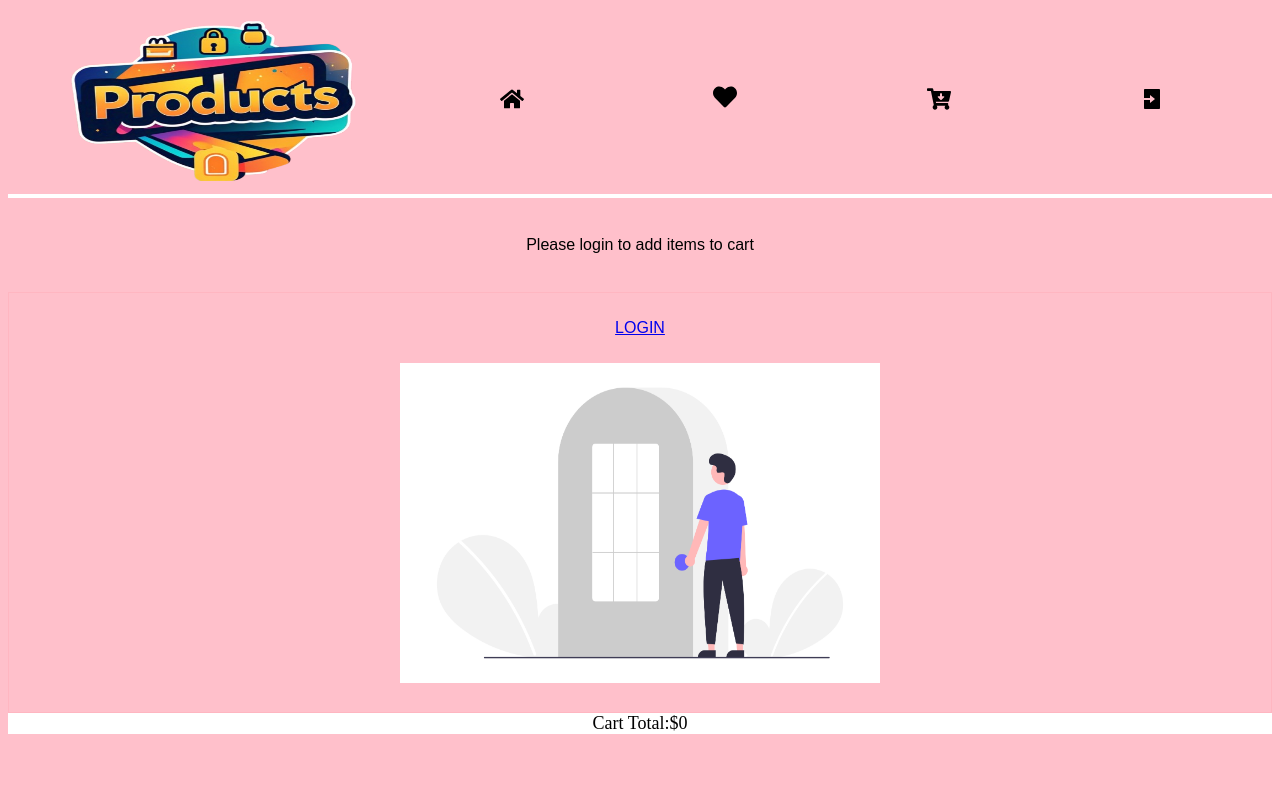
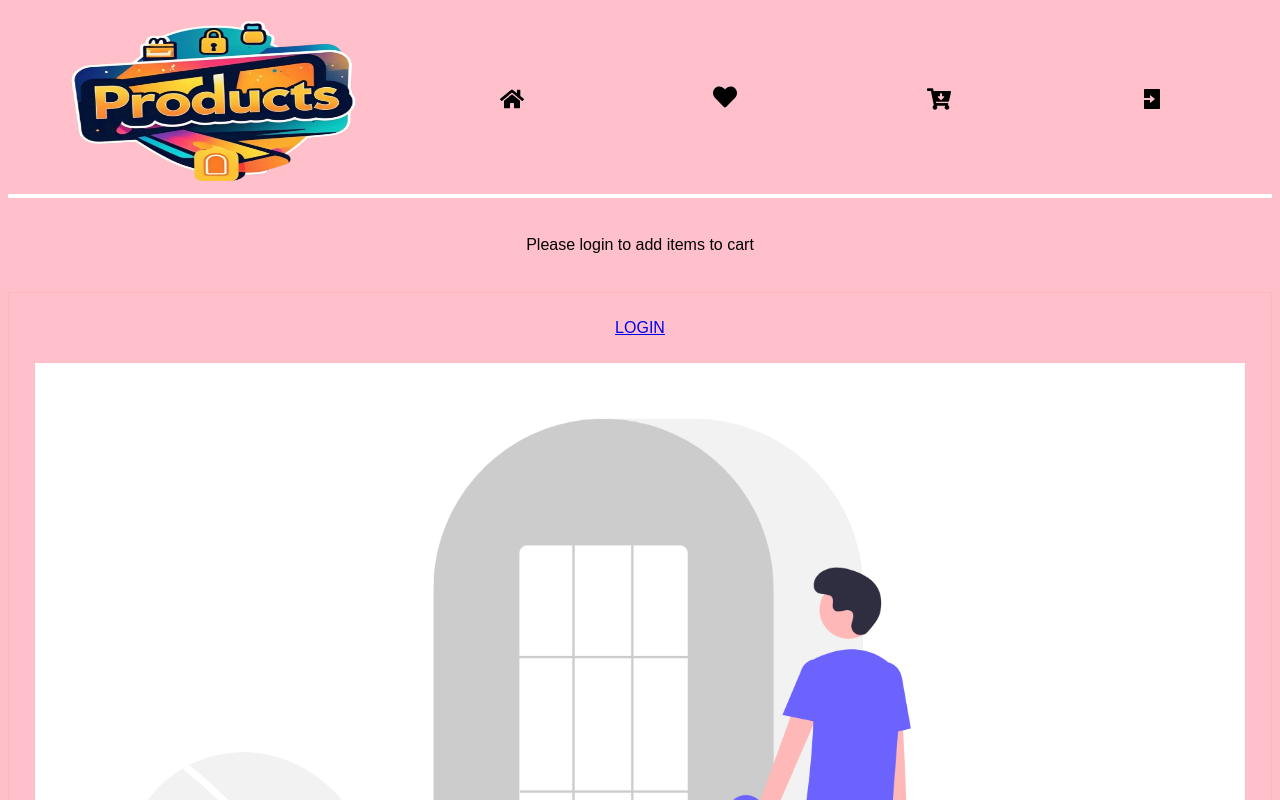
Before and after one commit to Saivamsiaravala/Products, a React (Vite) app: page /cart in a window 1280 px wide. Shown: the top 800 px of the page. Built offline with nearby package versions, Linux system fonts and the light colour scheme.

Commit message:
change login css

```diff
--- a/src/styles/styles.css
+++ b/src/styles/styles.css
@@ -135,8 +135,8 @@ main .wishlist .wishlist-login .login .login-title {
   margin-bottom: 2vw;
 }
 main .wishlist .wishlist-login .login img {
-  height: 40vh;
-  width: 60vh;
+  max-width: 100%;
+  height: auto;
 }
 main .wishlist .wishlist-login .login:hover {
   box-shadow: rgba(50, 50, 93, 0.25) 0px 30px 60px -12px inset, rgba(0, 0, 0, 0.3) 0px 18px 36px -18px inset;
@@ -228,8 +228,8 @@ main .cart .cart-login .login .login-title {
   margin-bottom: 2vw;
 }
 main .cart .cart-login .login img {
-  height: 40vh;
-  width: 60vh;
+  max-width: 100%;
+  height: auto;
 }
 main .cart .cart-login .login:hover {
   box-shadow: rgba(50, 50, 93, 0.25) 0px 30px 60px -12px inset, rgba(0, 0, 0, 0.3) 0px 18px 36px -18px inset;
--- a/src/styles/styles.scss
+++ b/src/styles/styles.scss
@@ -195,8 +195,8 @@ main {
           margin-bottom: Margins(margin2);
         }
         img {
-          height: 40vh;
-          width: 60vh;
+          max-width: 100%;
+          height: auto;
         }
         &:hover {
           box-shadow: rgba(50, 50, 93, 0.25) 0px 30px 60px -12px inset,
@@ -303,8 +303,8 @@ main {
           margin-bottom: Margins(margin2);
         }
         img {
-          height: 40vh;
-          width: 60vh;
+          max-width: 100%;
+          height: auto;
         }
         &:hover {
           box-shadow: rgba(50, 50, 93, 0.25) 0px 30px 60px -12px inset,
```
Also changed, not shown: 1 other file (tests, documents, lock files or other folders).
